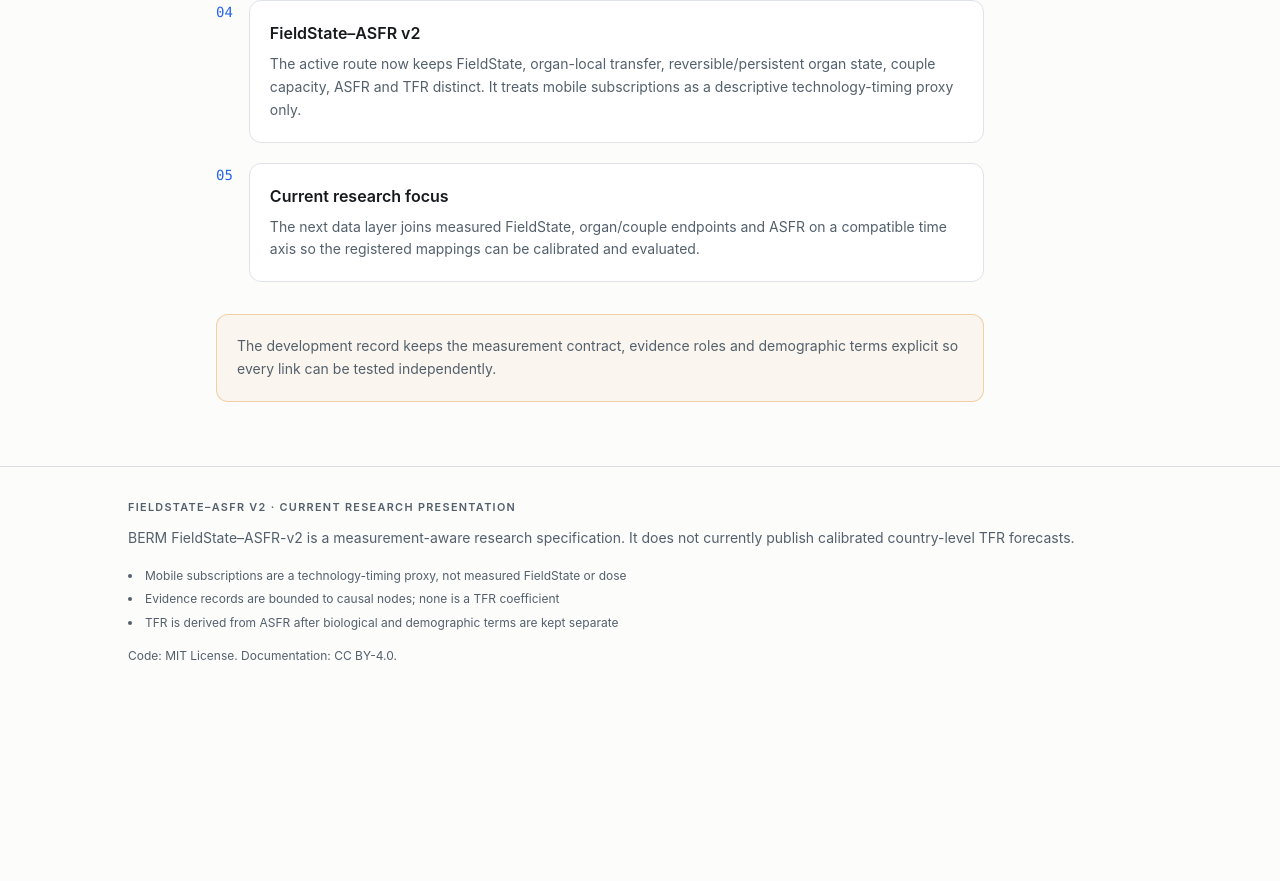
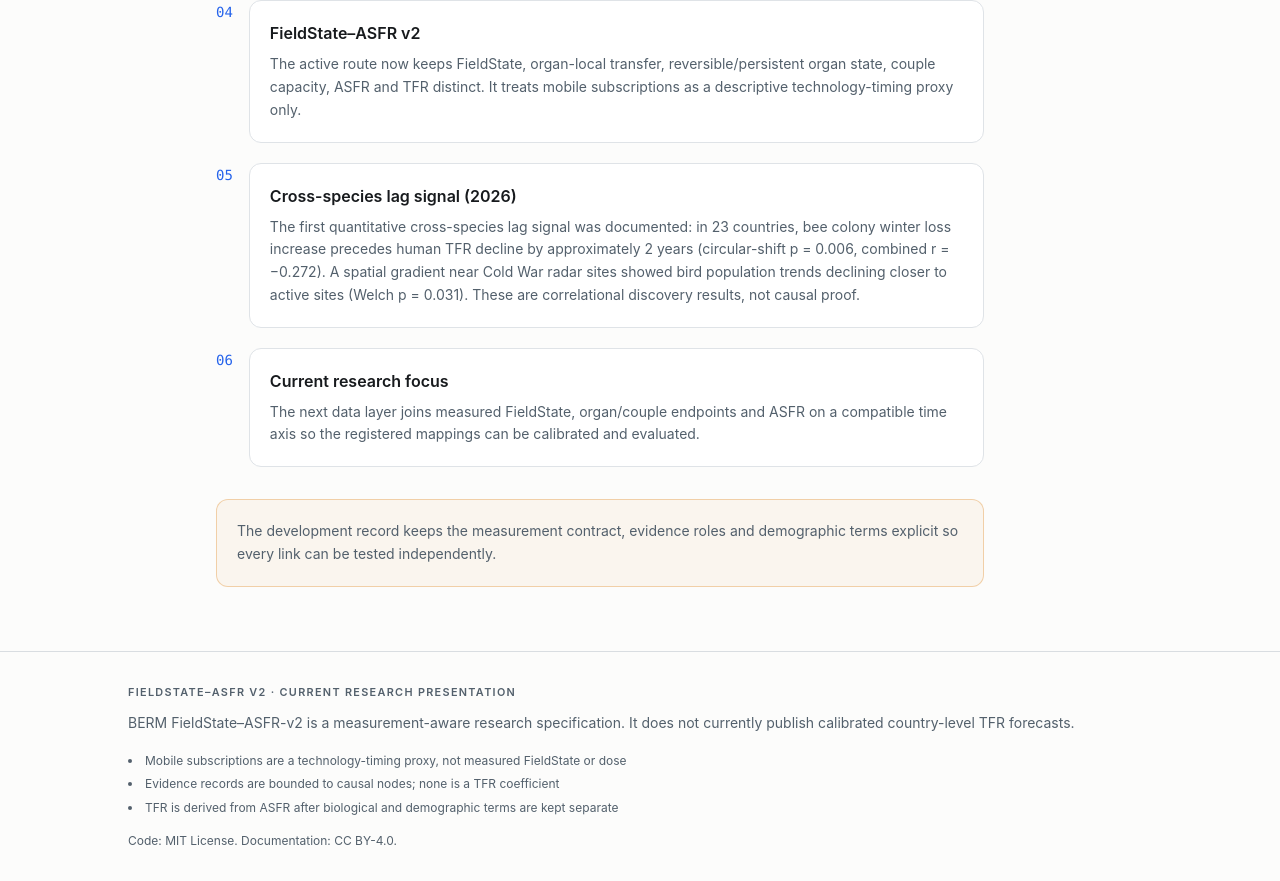
Before and after one commit to joetuotto/extinctionfield, a Next.js app in the folder website/: page /en/about/history in a window 1280 px wide. Shown: the part 863-1744 px from the top of the page. Before the commit the page ends 1559 px from the top, so only its background shows below. Built offline with nearby package versions, Linux system fonts and the light colour scheme.

Commit message:
About/History: add 2026 cross-species lag signal entry
New history entry documenting the first quantitative cross-species
lag signal: 23-country bee-TFR result (p=0.006) and Nike-BBS
spatial gradient (p=0.031). Bilingual EN/FI.

Co-Authored-By: Claude Opus 4.6 <noreply@anthropic.com>

```diff
--- a/website/app/[locale]/about/history/page.tsx
+++ b/website/app/[locale]/about/history/page.tsx
@@ -11,6 +11,7 @@ const COPY = {
       ["Evidence mapping", "Source checking maps studies by field class, system, frequency, intensity, temperature control and endpoint. Blood–testis barrier, ovarian and circadian findings motivate distinct organ-specific branches."],
       ["Lindgren-derived measurement hypotheses", "Background dependence, vector orientation, local geometry, spectral content and timing became explicit experimental variables. They are retained as testable upstream premises, not as a direct estimate of human reproductive risk or TFR."],
       ["FieldState–ASFR v2", "The active route now keeps FieldState, organ-local transfer, reversible/persistent organ state, couple capacity, ASFR and TFR distinct. It treats mobile subscriptions as a descriptive technology-timing proxy only."],
+      ["Cross-species lag signal (2026)", "The first quantitative cross-species lag signal was documented: in 23 countries, bee colony winter loss increase precedes human TFR decline by approximately 2 years (circular-shift p = 0.006, combined r = −0.272). A spatial gradient near Cold War radar sites showed bird population trends declining closer to active sites (Welch p = 0.031). These are correlational discovery results, not causal proof."],
       ["Current research focus", "The next data layer joins measured FieldState, organ/couple endpoints and ASFR on a compatible time axis so the registered mappings can be calibrated and evaluated."],
     ],
     note: "The development record keeps the measurement contract, evidence roles and demographic terms explicit so every link can be tested independently.",
@@ -23,6 +24,7 @@ const COPY = {
       ["Evidenssin kartoitus", "Lähteet kartoitetaan kenttäluokan, järjestelmän, taajuuden, intensiteetin, lämpökontrollin ja päätepisteen mukaan. Veri–kiveseste-, munasarja- ja vuorokausilöydökset motivoivat erillisiä elinkohtaisia haaroja."],
       ["Lindgrenistä johdetut mittaushypoteesit", "Taustariippuvuus, vektorin orientaatio, paikallinen geometria, spektrisisältö ja ajoitus nostettiin eksplisiittisiksi kokeellisiksi muuttujiksi. Ne säilyvät testattavina upstream-premisseinä, eivät suoraan ihmisen lisääntymisriskin tai TFR:n estimaattina."],
       ["FieldState–ASFR v2", "Aktiivinen reitti pitää FieldStaten, elinkohtaisen siirron, palautuvan/persistentin elintilan, parikapasiteetin, ASFR:n ja TFR:n erillisinä. Mobiililiittymiä käsitellään vain kuvailevana teknologian ajoitusproxyna."],
+      ["Lajienvälinen viivesignaali (2026)", "Ensimmäinen kvantitatiivinen lajienvälinen viivesignaali dokumentoitiin: 23 maassa mehiläispesien talvihäviön kasvu edeltää ihmisen TFR-laskua noin 2 vuodella (circular-shift p = 0,006, yhdistetty r = −0,272). Spatiaalinen gradientti kylmän sodan tutka-asemien lähellä osoitti lintupopulaatiotrendien laskevan lähempänä aktiivisia kohteita (Welch p = 0,031). Nämä ovat korrelatiivisia discovery-tuloksia, eivät kausaalitodiste."],
       ["Nykyinen tutkimusfokus", "Seuraava datakerros yhdistää mitatun FieldStaten, elin-/paripäätepisteet ja ASFR:n yhteensopivalle aika-akselille, jotta rekisteröidyt mappingit voidaan kalibroida ja arvioida."],
     ],
     note: "Kehityskertomus pitää mittauskontraktin, evidenssin roolit ja demografiset termit näkyvinä, jotta jokainen lenkki voidaan testata itsenäisesti.",
```
